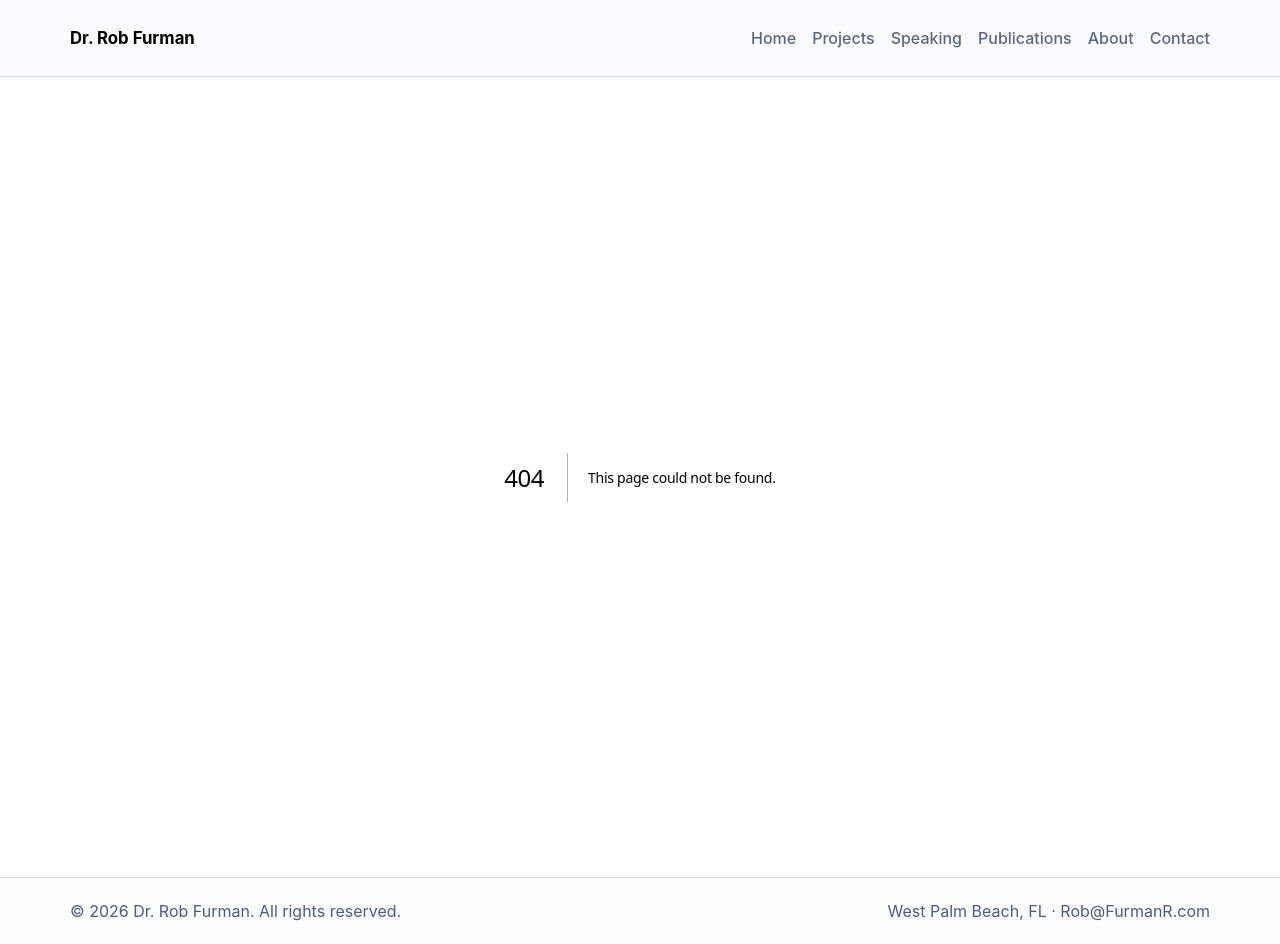
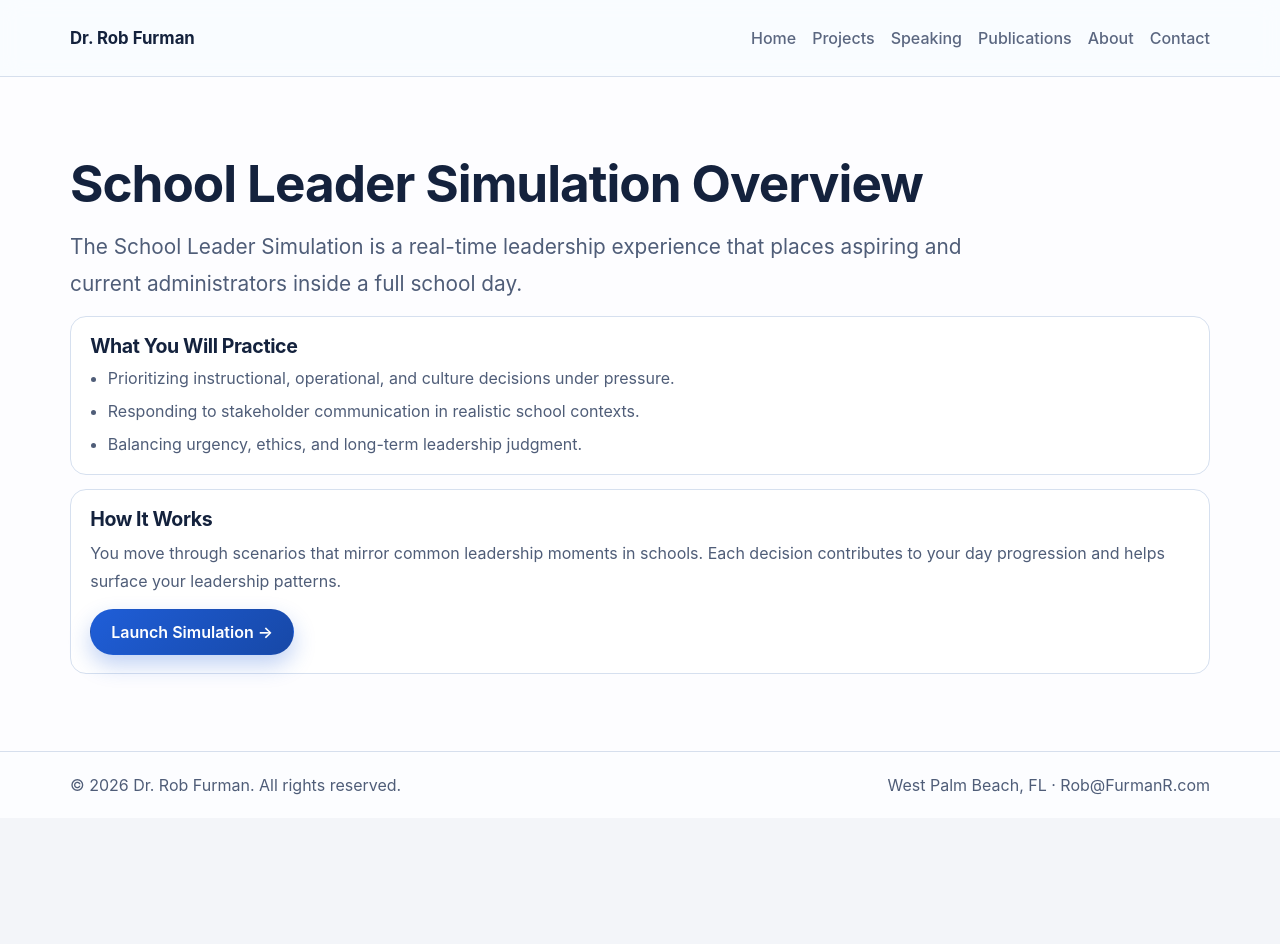
Before and after one commit to DrRobF/rob-furman-portfolio, a Next.js app: page /simulation-overview in a window 1280 px wide. Before the commit this address had no page. After the commit the page ends 818 px from the top, so only its background shows below. Built offline with nearby package versions, Linux system fonts and the light colour scheme.

Commit message:
Add simulation overview page and repoint overview links

```diff
--- a/app/projects/page.js
+++ b/app/projects/page.js
@@ -1,7 +1,6 @@
 import Image from 'next/image';
 import Link from 'next/link';
 
-const SCHOOL_LEADER_SIMULATION_URL = 'https://drrobfurman.com/simulation';
 const VIC_URL = 'https://askvic.ai';
 
 const projects = [
@@ -9,9 +8,8 @@ const projects = [
     title: 'School Leader Simulation',
     description:
       'A real-time leadership simulation that places aspiring administrators inside a full school day — focused on decision-making, communication, and operational judgment under pressure.',
-    href: SCHOOL_LEADER_SIMULATION_URL,
-    linkText: 'Open Simulation →',
-    external: true,
+    href: '/simulation-overview',
+    linkText: 'Learn About Simulation →',
   },
   {
     title: 'VIC: Virtual Co-Teacher',
--- /dev/null
+++ b/app/simulation-overview/page.js
@@ -0,0 +1,35 @@
+import Link from 'next/link';
+
+export default function SimulationOverviewPage() {
+  return (
+    <section className="section section-light">
+      <div className="container">
+        <h1>School Leader Simulation Overview</h1>
+        <p className="lead">
+          The School Leader Simulation is a real-time leadership experience that places aspiring and
+          current administrators inside a full school day.
+        </p>
+
+        <div className="card top-space-sm">
+          <h2>What You Will Practice</h2>
+          <ul className="clean-list top-space-sm">
+            <li>Prioritizing instructional, operational, and culture decisions under pressure.</li>
+            <li>Responding to stakeholder communication in realistic school contexts.</li>
+            <li>Balancing urgency, ethics, and long-term leadership judgment.</li>
+          </ul>
+        </div>
+
+        <div className="card top-space-sm">
+          <h2>How It Works</h2>
+          <p>
+            You move through scenarios that mirror common leadership moments in schools. Each
+            decision contributes to your day progression and helps surface your leadership patterns.
+          </p>
+          <Link href="/simulation" className="button primary top-space-sm inline-link">
+            Launch Simulation →
+          </Link>
+        </div>
+      </div>
+    </section>
+  );
+}
```
Also changed, not shown: app/page.js (+3 -4 lines).
